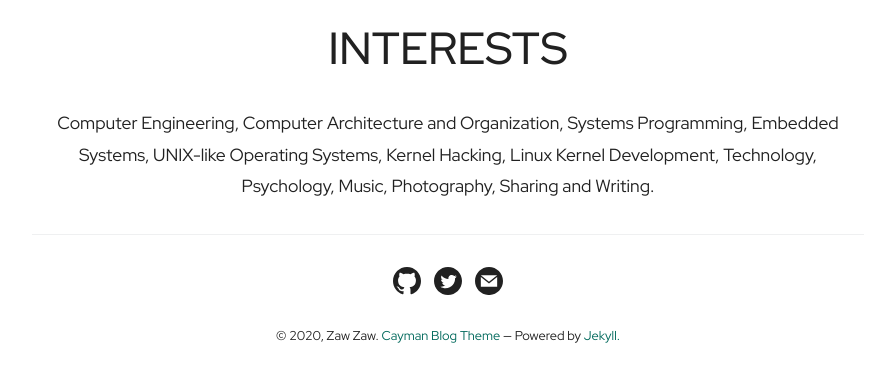
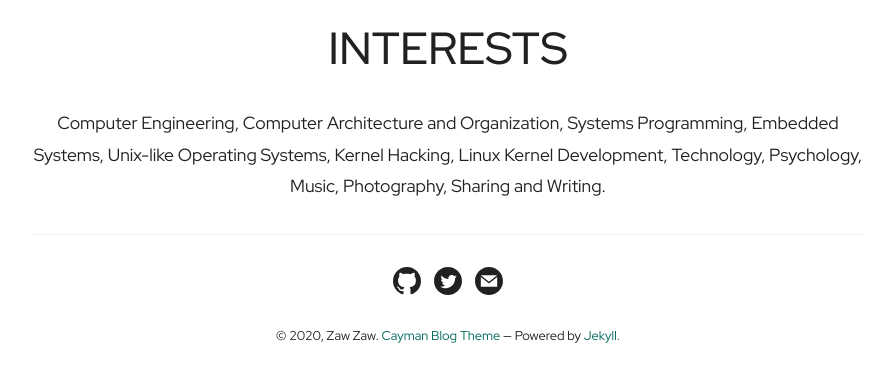
Before and after one commit to zawzaww/zawzaww.github.io, a Jekyll site: the page built from about.html, in a window 1280 px wide and 900 px high, scrolled down 2138 px, cut to the strip 487-869 px from the top of the window. Shown: the whole strip, without its empty margins (192-1087 px from the left). Built offline with Jekyll 4.4.1, drawn with Linux system fonts in a browser that asks for light colours; some web fonts are replaced; some of the changed text lies outside the part shown.

Commit message:
index.html: about.html: Update with clean style for 'Unix-like' term

```diff
--- a/about.html
+++ b/about.html
@@ -6,7 +6,7 @@ permalink: /about
 
 <p align="center"><img src="https://s20.postimg.cc/g9j3jkr8t/about-me.png" width="30%" height="30%" /></p>
 <h1 align="center">BIO</h1>
-<p align="center">Software Engineer focused on Linux and UNIX-like systems</p>
+<p align="center">Software Engineer focused on Linux/Unix-like systems</p>
 <p align="center">I love to build systems software to interact and communicate with hardware. I have always had a keen interest in
 Computer engineering, systems programming and Linux kernel. And, also interested in photography.</p>
 <br>
@@ -38,4 +38,4 @@ Computer engineering, systems programming and Linux kernel. And, also interested
 
 <p align="center"><img src="https://i.postimg.cc/vH6GvS1r/interests-favorites-icon.png" width="30%" height="30%" /></p>
 <h1 align="center">INTERESTS</h1>
-<p align="center">Computer Engineering, Computer Architecture and Organization, Systems Programming, Embedded Systems, UNIX-like Operating Systems, Kernel Hacking, Linux Kernel Development, Technology, Psychology, Music, Photography, Sharing and Writing.</p>
+<p align="center">Computer Engineering, Computer Architecture and Organization, Systems Programming, Embedded Systems, Unix-like Operating Systems, Kernel Hacking, Linux Kernel Development, Technology, Psychology, Music, Photography, Sharing and Writing.</p>
--- a/index.html
+++ b/index.html
@@ -17,7 +17,7 @@ layout: home
 <hr>
 
 <h1 align="center"><a href="https://zawzaww.github.io/blog">BLOG</a></h1>
-<p align="center">My Personal Blog about Computer systems software, UNIX-like operating systems, Kernel, Tech and other articles.</p>
+<p align="center">My Personal Blog about Computer systems software, Unix-like operating systems, Kernel, Tech and other articles.</p>
 <p align="center"><a href="https://zawzaww.github.io/blog"><img src="https://i.postimg.cc/FHJBJWNY/personal-blog.png" width="25%" height="25%"/></a></p>
 <br>
 
```
